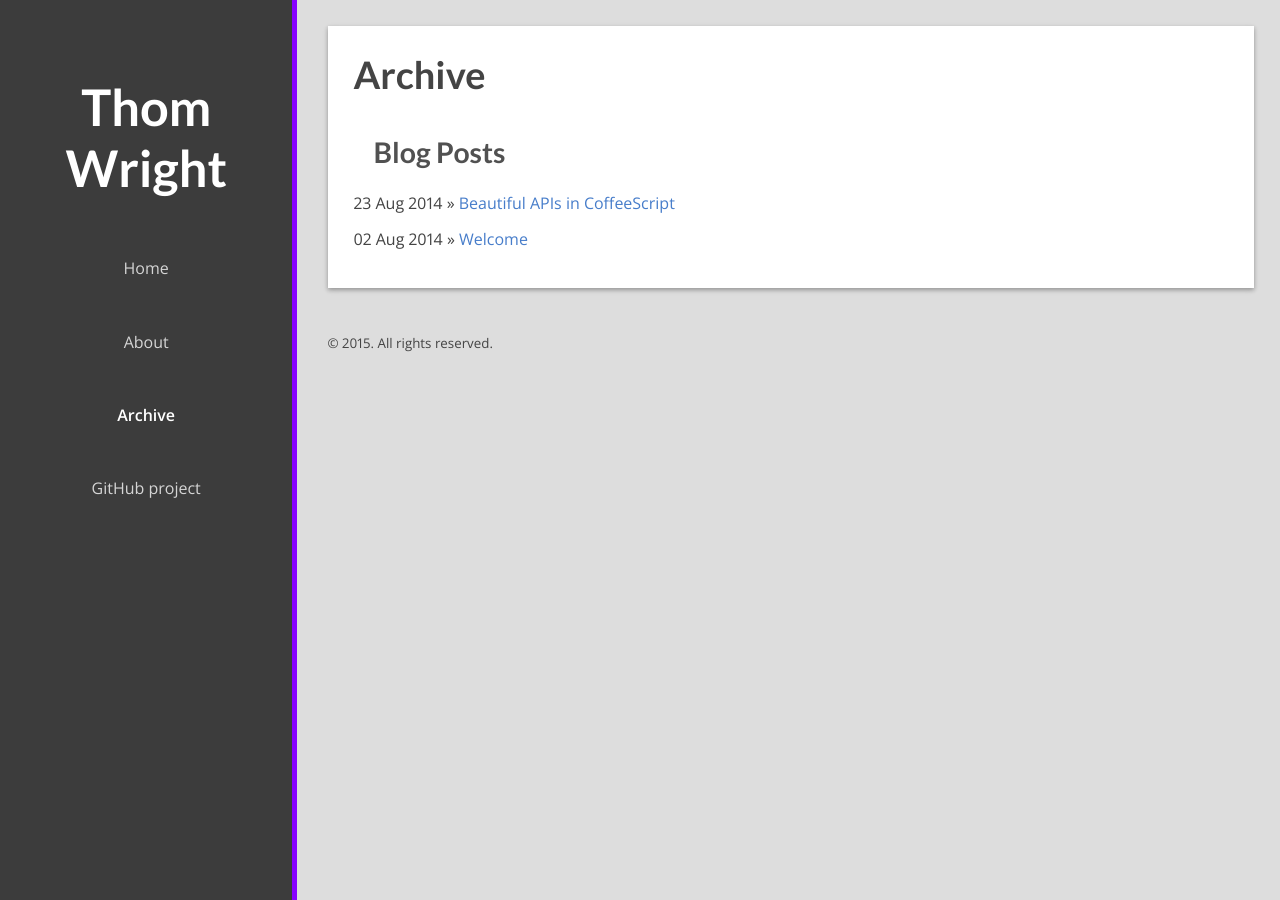
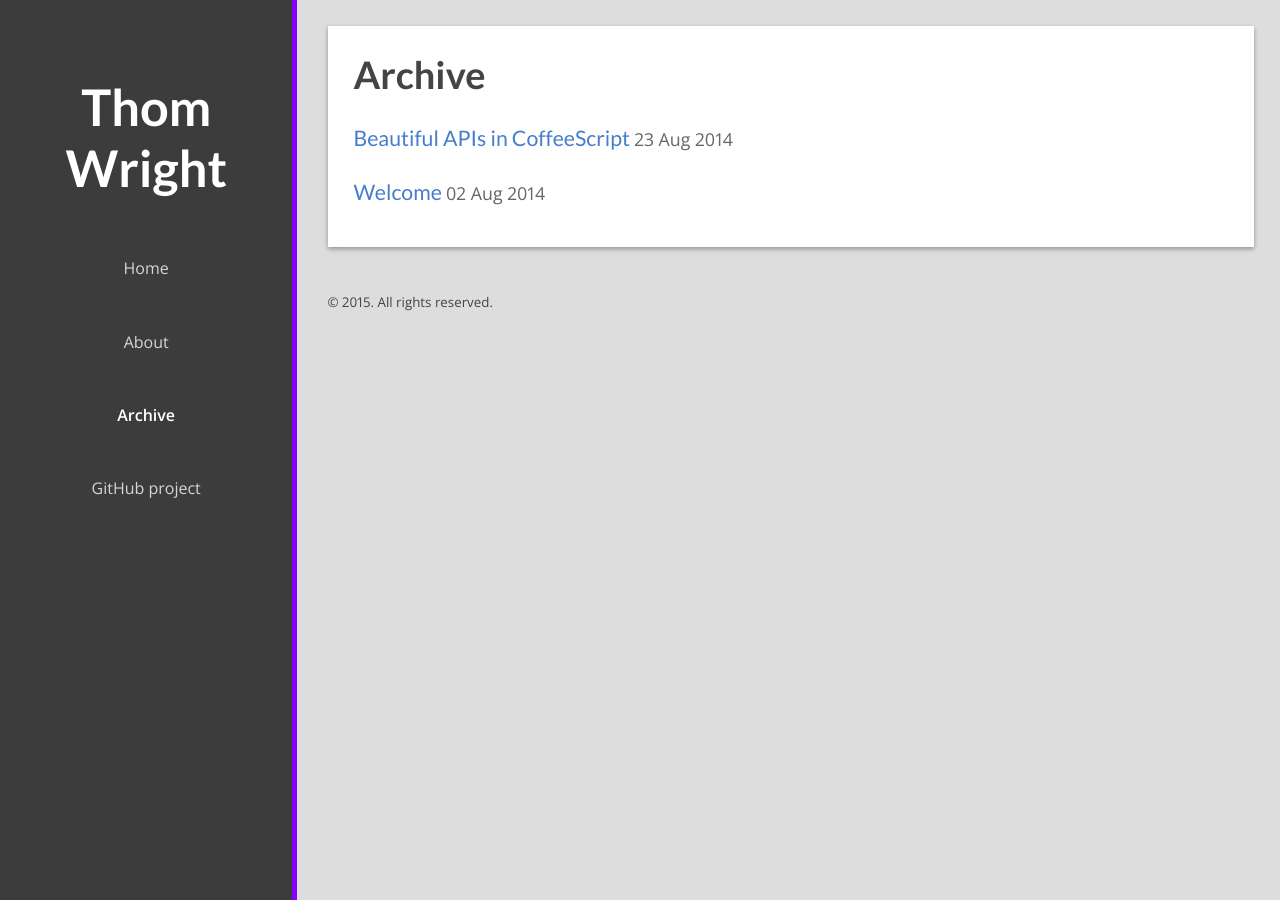
Before and after one commit to ThomWright/ThomWright.github.io, a Jekyll site: the page built from archive.md, in a window 1280 px wide. Built offline with Jekyll 4.4.1, drawn with Linux system fonts in a browser that asks for light colours; nearby versions of some CDN libraries; Markdown is read by kramdown in place of the engine named in the settings.

Commit message:
Style archive page

```diff
--- /dev/null
+++ b/_includes/post_list_item.html
@@ -0,0 +1,8 @@
+<li>
+  <h3>
+    <a href="{{ post.url }}">
+      {{ post.title }}
+      <small>{{ post.date | date_to_string }}</small>
+    </a>
+  </h3>
+</li>
--- a/archive.md
+++ b/archive.md
@@ -3,8 +3,8 @@ layout: page
 title: Archive
 ---
 
-## Blog Posts
-
-{% for post in site.posts %}
-  * {{ post.date | date_to_string }} &raquo; [ {{ post.title }} ]({{ post.url }})
-{% endfor %}
+<ul>
+  {% for post in site.posts %}
+    {% include post_list_item.html %}
+  {% endfor %}
+</ul>
--- a/public/css/_sass/_articles.scss
+++ b/public/css/_sass/_articles.scss
@@ -8,10 +8,3 @@ article {
     color: $gray;
   }
 }
-
-.related-posts {
-  h3 small {
-    font-family: $base-font-family;
-    color: $gray-dark;
-  }
-}
--- a/public/css/_sass/_base.scss
+++ b/public/css/_sass/_base.scss
@@ -79,6 +79,11 @@ h4 {
   color: lighten($base-font-color, 20%);
 }
 
+h3 small {
+  font-family: $base-font-family;
+  color: $gray-dark;
+}
+
 ul {
   li {
     list-style-type: none;
```
Also changed, not shown: _includes/article.html (+2 -9 lines).
